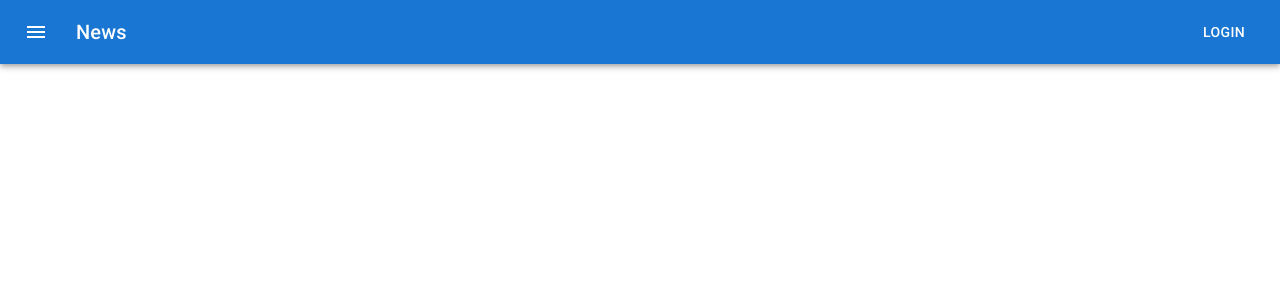
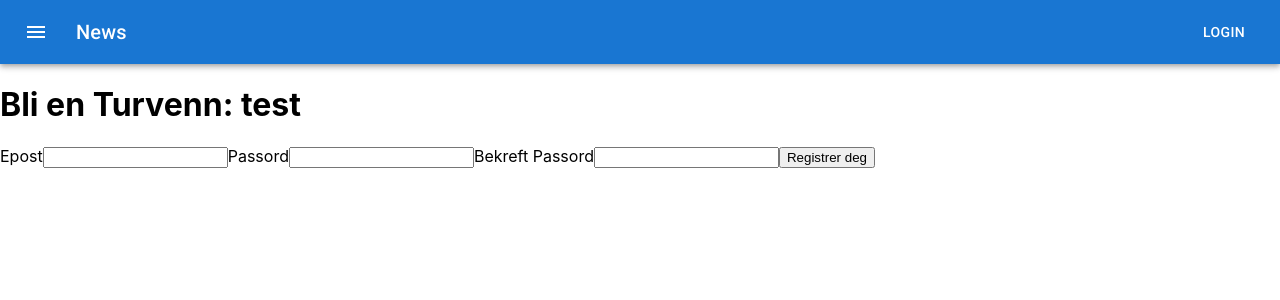
Before and after one commit to eriksalv/turvenn-tdt4140, a React (Create React App) app in the folder frontend/: page /register in a window 1280 px wide. Before the commit this address had no page. Shown: the top 300 px of the page. Built offline with nearby package versions, Linux system fonts and the light colour scheme.

Commit message:
feat(#4): litt mer redux boilderplate

```diff
--- a/frontend/src/App.js
+++ b/frontend/src/App.js
@@ -1,5 +1,6 @@
 import React from "react";
 import Login from "./pages/Login";
+import Register from "./pages/Register";
 import Header from "./components/Header";
 import { BrowserRouter as Router, Route, Routes } from "react-router-dom";
 
@@ -9,6 +10,7 @@ function App() {
       <Header />
       <Routes>
         <Route path="/" element={<Login />} />
+        <Route path="register" element={<Register />} />
       </Routes>
     </Router>
   );
--- a/frontend/src/features/auth/authSlice.js
+++ b/frontend/src/features/auth/authSlice.js
@@ -1,16 +1,26 @@
-import { createSlice } from "@reduxjs/toolkit";
+import { createSlice, createAsyncThunk } from "@reduxjs/toolkit";
 
 const initialState = {
-  email: "test@test.com",
+  user: null,
+  isLoading: false,
+  isError: false,
+  message: "test",
 };
+
+export const register = createAsyncThunk(
+  "/auth/register",
+  async (user, thunkAPI) => {
+    console.log(user);
+  }
+);
 
 export const authSlice = createSlice({
   name: "auth",
   initialState,
-  reducers: {
-    reset: (state) => initialState,
-  },
+  reducers: {},
+  extraReducers: (builder) => {},
 });
 
 export const { reset } = authSlice.actions;
+
 export default authSlice.reducer;
--- a/frontend/src/pages/Register.jsx
+++ b/frontend/src/pages/Register.jsx
@@ -1,14 +1,21 @@
-import React, {useState} from 'react';
+import React, { useState } from "react";
+import { useSelector, useDispatch } from "react-redux";
+import { register } from "../features/auth/authSlice";
 
 function Register() {
-
   const [formData, setFormData] = useState({
-        email: '',
-        password: '',
-        confirmedPassword: ''
+    email: "",
+    password: "",
+    confirmedPassword: "",
   });
 
-    const {email, password, confirmedPassword} = formData;
+  const { email, password, confirmedPassword } = formData;
+
+  const dispatch = useDispatch();
+
+  const { user, isLoading, isError, message } = useSelector(
+    (state) => state.auth
+  );
 
   const onChange = (e) => {
     setFormData((prevState) => ({
@@ -18,22 +25,44 @@ function Register() {
   };
 
   const onSubmit = (e) => {
-        e.preventDefault()
-        console.log(`Email: ${email}, Password: ${password}, Confirmed Password: ${confirmedPassword}`);
-    }
+    e.preventDefault();
+    console.log(
+      `Email: ${email}, Password: ${password}, Confirmed Password: ${confirmedPassword}`
+    );
+  };
 
-  return <div>
-      <h1>Bli en Turvenn</h1>
+  return (
+    <main>
+      <h1>Bli en Turvenn: {message}</h1>
       <form onSubmit={onSubmit}>
         <label htmlFor="email">Epost</label>
-          <input type="text" value={email} id="email" name='email' onChange={onChange}/>
+        <input
+          type="text"
+          value={email}
+          id="email"
+          name="email"
+          onChange={onChange}
+        />
         <label htmlFor="password">Passord</label>
-          <input type="password" value={password} id="password" name='password' onChange={onChange} />
+        <input
+          type="password"
+          value={password}
+          id="password"
+          name="password"
+          onChange={onChange}
+        />
         <label htmlFor="confirmedPassword">Bekreft Passord</label>
-          <input type="password" value={confirmedPassword} id="confirmedPassword" name='confirmedPassword' onChange={onChange} />
+        <input
+          type="password"
+          value={confirmedPassword}
+          id="confirmedPassword"
+          name="confirmedPassword"
+          onChange={onChange}
+        />
         <button>Registrer deg</button>
       </form>
-  </div>;
+    </main>
+  );
 }
 
 export default Register;
```
Lines whose indentation alone changed are shown as unchanged.
